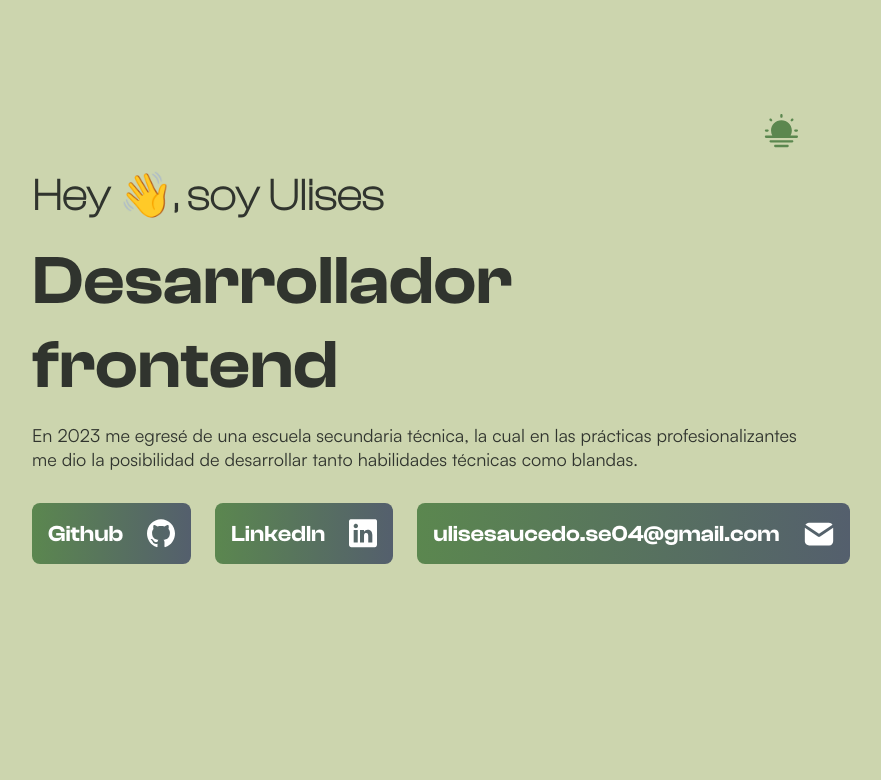
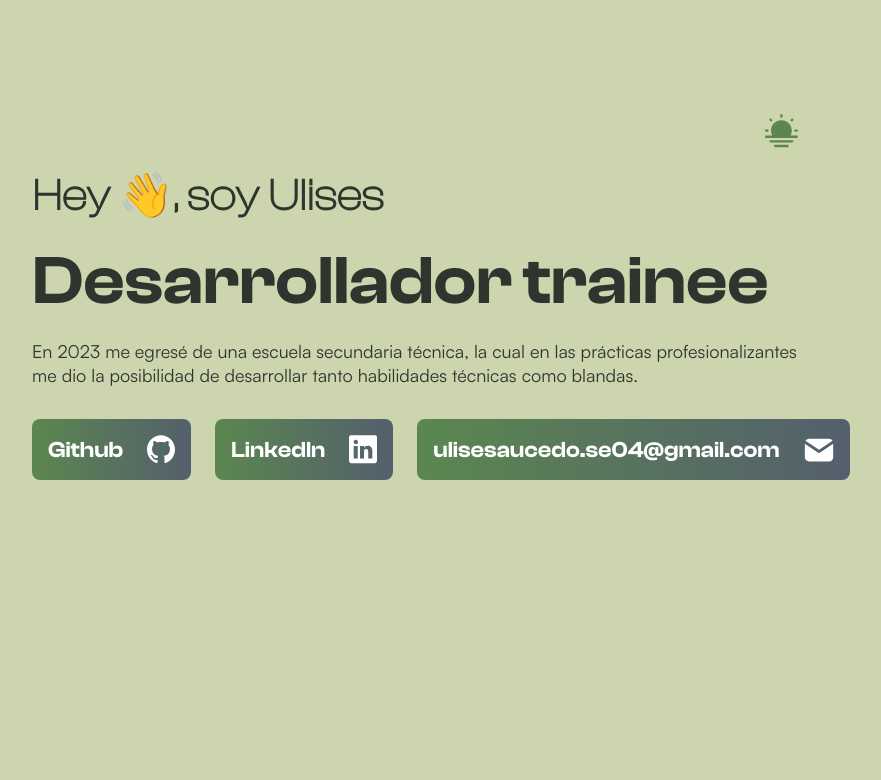
Before and after one commit to Ulises-Saucedo/portfolio, a Vue app: page / in a window 1280 px wide. Shown: the top 780 px of the page, without its empty margins (224-1105 px from the left). Built offline with nearby package versions, Linux system fonts and the light colour scheme.

Commit message:
title updated

```diff
--- a/src/components/Presentation.vue
+++ b/src/components/Presentation.vue
@@ -22,7 +22,7 @@ const toggleTheme = () => {
       </button>
     </div>
     <h3 class="main-subtitle">Hey 👋, soy Ulises</h3>
-    <h1 class="main-title">Desarrollador frontend</h1>
+    <h1 class="main-title">Desarrollador trainee</h1>
     <p class="main-description">
       En 2023 me egresé de una escuela secundaria técnica, la cual en las
       prácticas profesionalizantes me dio la posibilidad de desarrollar tanto
```
